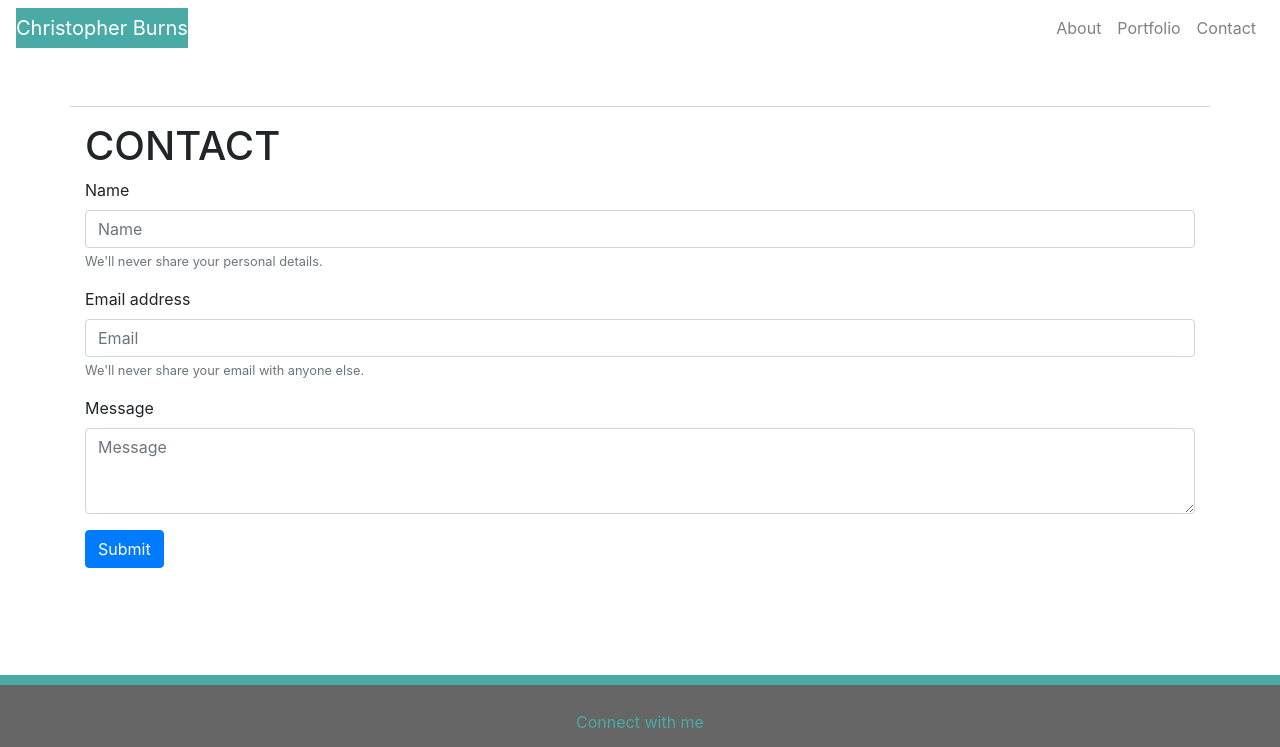
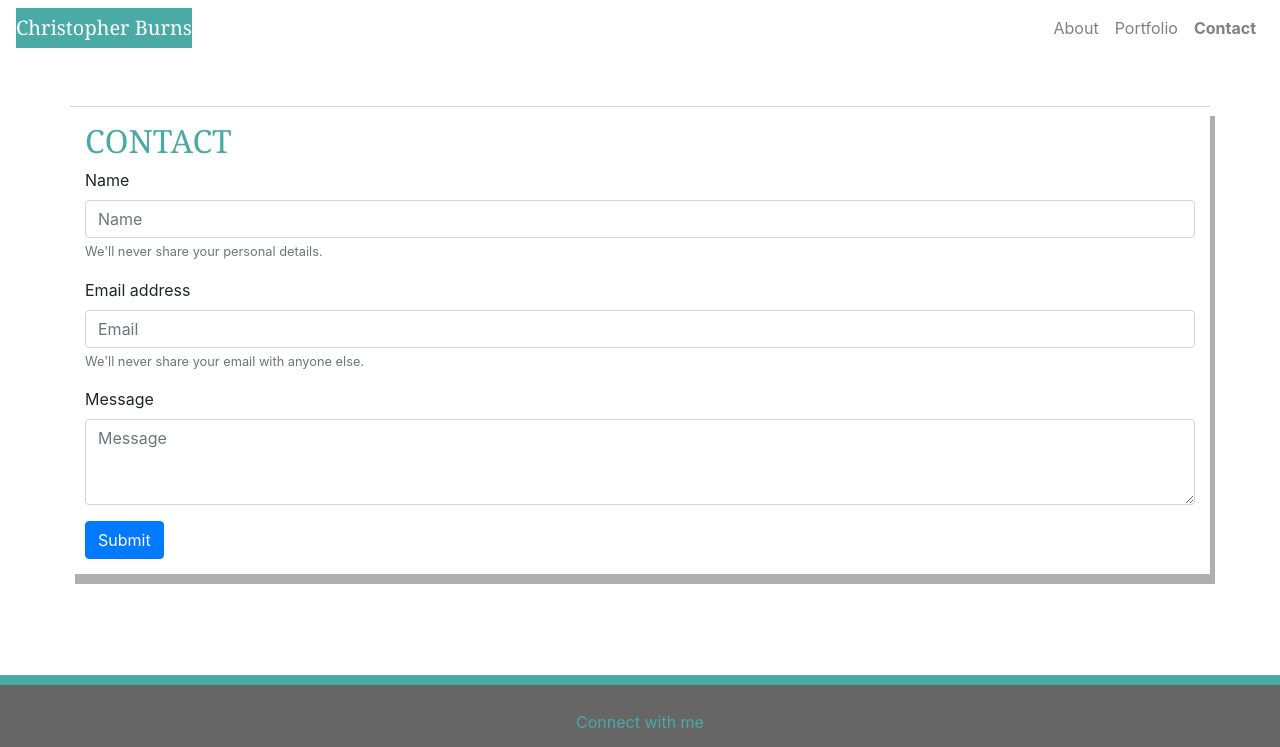
Before and after one commit to ckzard/Responsive-Portfolio, a plain HTML site: page contact.html in a window 1280 px wide. Shown: the top 747 px of the page. Drawn offline with nearby package versions, Linux system fonts and the light colour scheme.

Commit message:
updated fonts, added box shadow, added highlighting of active nav item

```diff
--- a/assets/css/style.css
+++ b/assets/css/style.css
@@ -14,6 +14,7 @@ html {
 
   .navbar-brand {
     color: white;
+    font-family: Georgia, Times, "Times New Roman", serif;
   }
 
   body {
@@ -23,6 +24,7 @@ html {
   main {
     background-color: white;
     margin-bottom: 150px;
+    box-shadow: 5px 10px #afafaf;
   }
 
   h2 {
--- a/contact.html
+++ b/contact.html
@@ -6,7 +6,7 @@
     <link rel="stylesheet" href="https://cdnjs.cloudflare.com/ajax/libs/meyer-reset/2.0/reset.min.css">
     <link rel="stylesheet" href="assets/css/style.css">
     <link rel="stylesheet" href="https://stackpath.bootstrapcdn.com/bootstrap/4.5.2/css/bootstrap.min.css">
-    <title>Contact Us</title>
+    <title><h2>Contact Us</h2></title>
 </head>
 <body>
     <header>
@@ -21,7 +21,7 @@
                 <div class="navbar-nav ml-auto">
                     <a class="nav-item nav-link" href="index.html" style="color: grey;">About</a>
                     <a class="nav-item nav-link" href="portfolio.html" style="color: grey;">Portfolio</a>
-                    <a class="nav-item nav-link" href="contact.html" style="color: grey;">Contact</a>
+                    <a class="nav-item nav-link" href="contact.html" style="color: grey; font-weight: bolder">Contact</a>
                 </div>
             </div>
         </nav>
@@ -30,7 +30,7 @@
     <main class="container">
         <section class="row">
             <article class="col-md-12">
-                <h1>CONTACT</h1>
+                <h2>CONTACT</h2>
                 <form action="">
                     <div class="form-group">
                         <label for="exampleInputEmail1">Name</label>
```
Also changed, not shown: index.html (+1 -1 lines), portfolio.html (+1 -1 lines).
